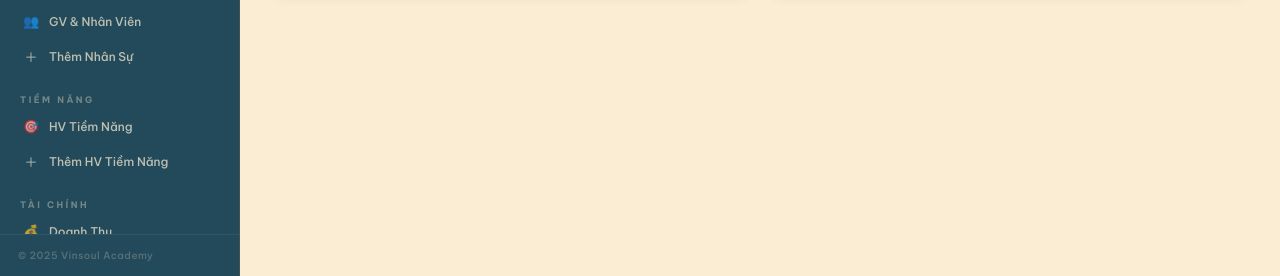
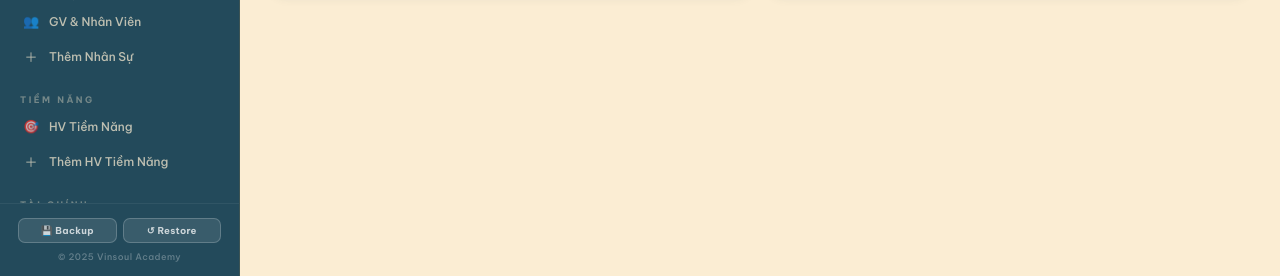
Before and after one commit to ntla2k6-cloud/Vinsoul-Academy, a plain HTML site: page index.html in a window 1280 px wide. Shown: the part 524-800 px from the top of the page. Drawn offline with nearby package versions, Linux system fonts and the light colour scheme.

Commit message:
Update index.html

```diff
--- a/index.html
+++ b/index.html
@@ -60,7 +60,13 @@
       <div class="nav-item" onclick="showPage('consult')"><span class="nav-icon">💬</span> Tư Vấn</div>
     </div>
   </div>
-  <div class="sidebar-footer">© 2025 Vinsoul Academy</div>
+  <div class="sidebar-footer">
+    <div style="display:flex;gap:6px;justify-content:center;margin-bottom:8px;">
+      <button onclick="exportBackup()" title="Tải file backup dữ liệu" style="flex:1;background:rgba(255,255,255,.1);color:rgba(255,255,255,.75);border:1px solid rgba(255,255,255,.2);border-radius:7px;padding:5px 8px;font-size:9.5px;font-weight:700;cursor:pointer;letter-spacing:.3px;font-family:'Be Vietnam Pro',sans-serif;">💾 Backup</button>
+      <button onclick="importBackup()" title="Khôi phục từ file backup" style="flex:1;background:rgba(255,255,255,.1);color:rgba(255,255,255,.75);border:1px solid rgba(255,255,255,.2);border-radius:7px;padding:5px 8px;font-size:9.5px;font-weight:700;cursor:pointer;letter-spacing:.3px;font-family:'Be Vietnam Pro',sans-serif;">↺ Restore</button>
+    </div>
+    <div style="font-size:9px;color:rgba(255,255,255,.3);text-align:center;">© 2025 Vinsoul Academy</div>
+  </div>
 </aside>
 
 <!-- ══════════ MAIN ══════════ -->
@@ -213,7 +219,7 @@
   <div class="card">
     <div class="table-wrap">
       <table>
-        <thead><tr><th>#</th><th>Họ Tên Học Viên</th><th>Ngày Sinh</th><th>Phụ Huynh (Zalo)</th><th>SĐT</th><th>Khóa Học</th><th>Tên Lớp</th><th>Thời Gian</th><th>Học Phí</th><th>Số Tiền</th><th>Thao Tác</th></tr></thead>
+        <thead><tr><th>#</th><th>Họ Tên Học Viên</th><th>Ngày Sinh</th><th>Phụ Huynh (Zalo)</th><th>SĐT</th><th>Khóa Học</th><th>Tên Lớp</th><th>Thời Gian</th><th>Học Phí</th><th>Số Tiền</th><th>Buổi Học</th><th>Thao Tác</th></tr></thead>
         <tbody id="student-table-body"></tbody>
       </table>
     </div>
```
